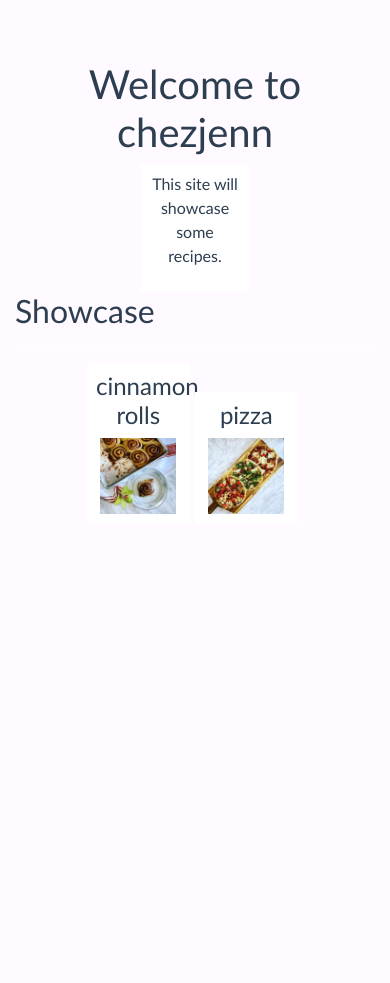
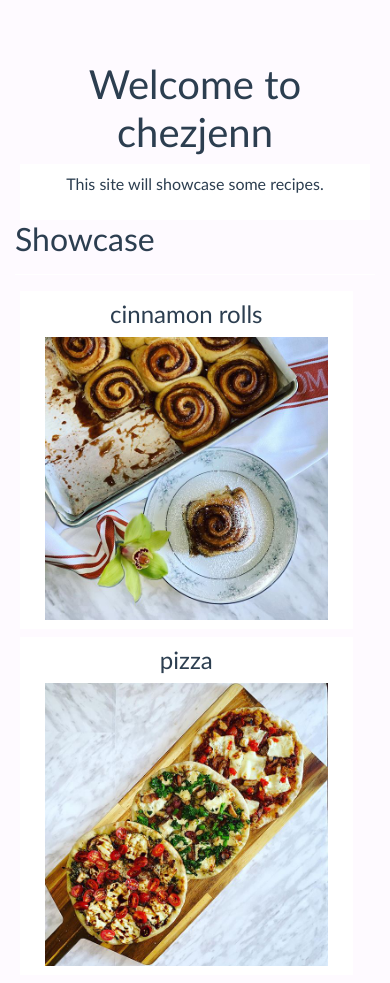
Before and after one commit to jennferdinand/jennferdinand.github.io, a Vue app in the folder chezjenn/: page / in a window 390 px wide. Before the commit the page ends 844 px from the top, so only its background shows below. Built offline with nearby package versions, Linux system fonts and the light colour scheme.

Commit message:
fixes to mobile scaling

```diff
--- a/chezjenn/src/assets/styles/styles.css
+++ b/chezjenn/src/assets/styles/styles.css
@@ -20,10 +20,13 @@ hr {
     width: 30%;
     display: inline-block;
     padding-bottom: 0.5em;
+    min-width: 350px;
+
 }
 .div2 {
   width: 30%;
   display: inline-block;
   background-color: white;
   padding: 0.5em;
+  min-width: 350px;
 }
```
